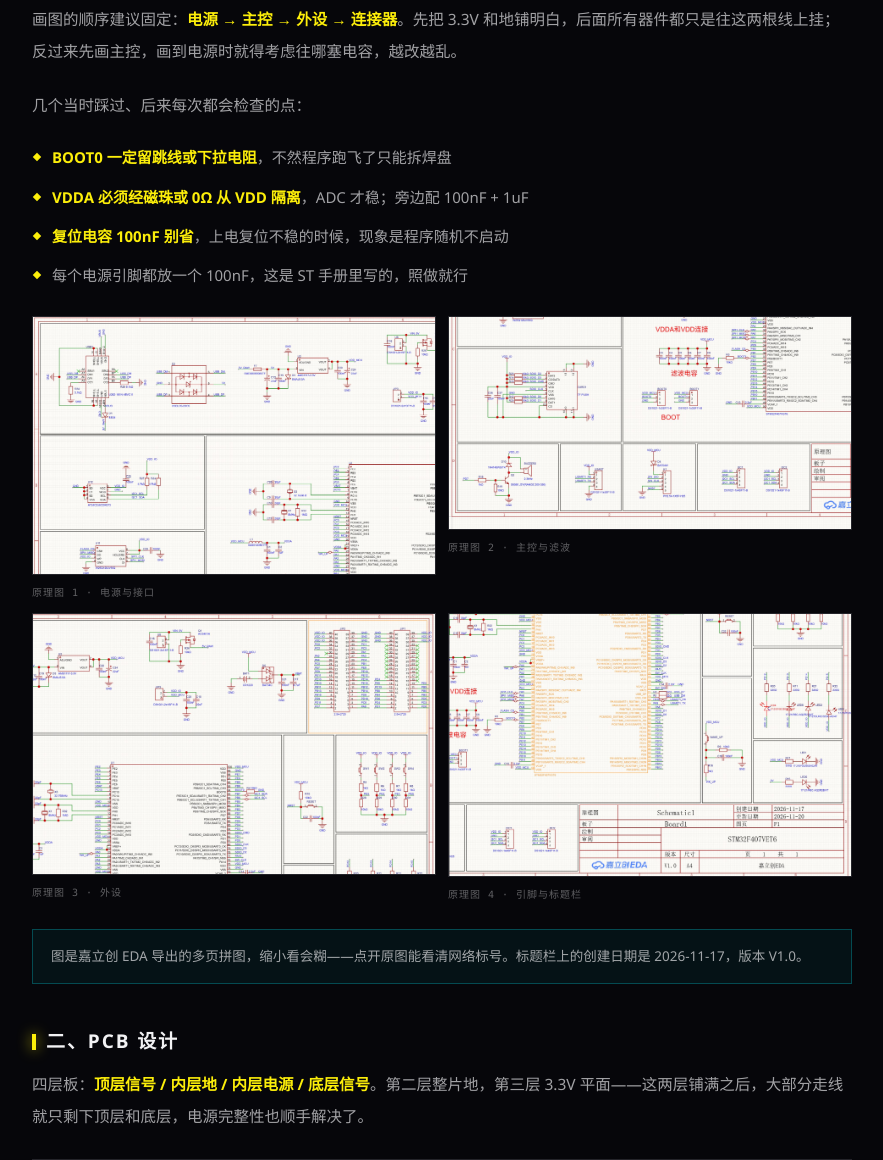
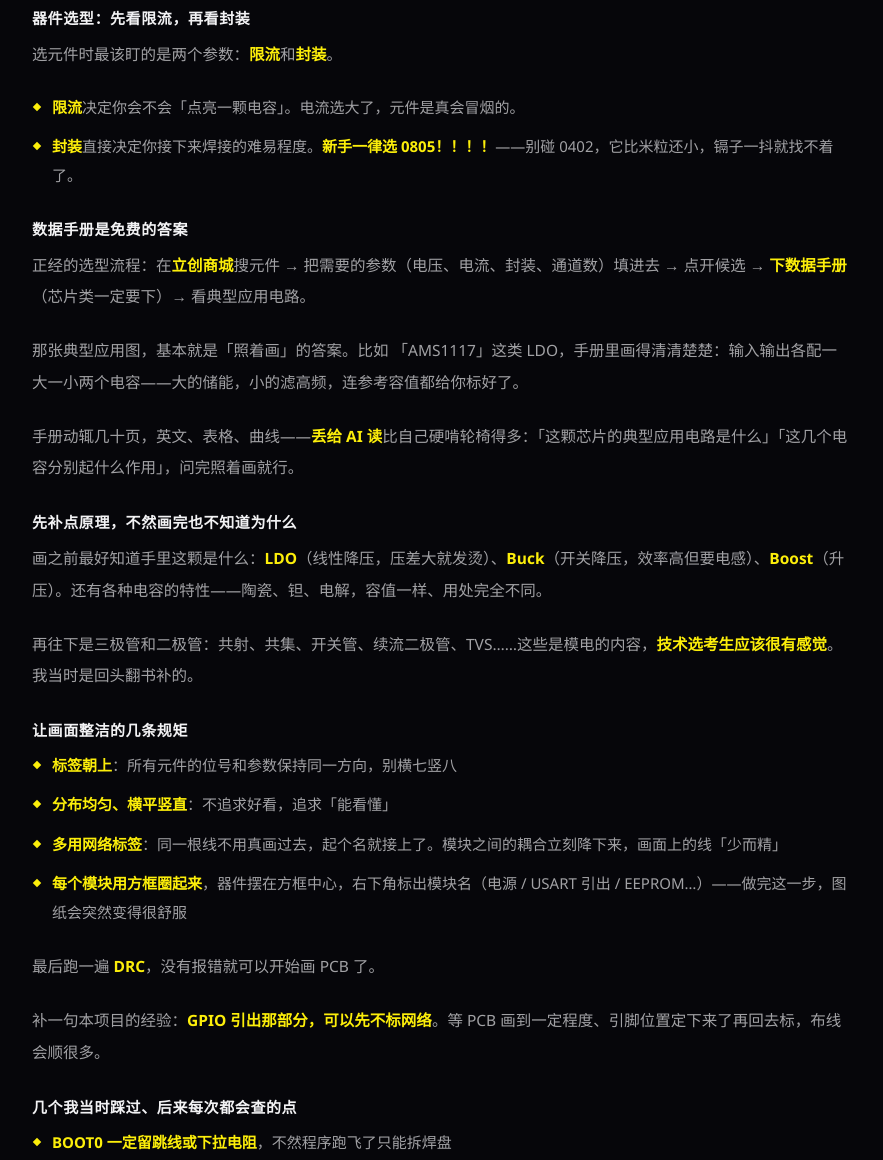
Before and after one commit to Mobius-msz/mobius-shell, a plain HTML site: page stm32-core-board.html in a window 1280 px wide. Shown: the part 1420-2580 px from the top of the page, without its empty margins (198-1081 px from the left). Drawn offline with Linux system fonts and the light colour scheme.

Commit message:
重写原理图设计一节：选型/手册/画法

```diff
--- a/stm32-core-board.html
+++ b/stm32-core-board.html
@@ -196,9 +196,43 @@ a{color:inherit;text-decoration:none}
         <li><strong>扩展</strong>：两排 2.54 排针，把能引的 GPIO 全引出来</li>
       </ul>
 
-      <p>画图的顺序建议固定：<strong>电源 → 主控 → 外设 → 连接器</strong>。先把 3.3V 和地铺明白，后面所有器件都只是往这两根线上挂；反过来先画主控，画到电源时就得考虑往哪塞电容，越改越乱。</p>
+      <h3>器件选型：先看限流，再看封装</h3>
 
-      <p>几个当时踩过、后来每次都会检查的点：</p>
+      <p>选元件时最该盯的是两个参数：<strong>限流</strong>和<strong>封装</strong>。</p>
+
+      <ul>
+        <li><strong>限流</strong>决定你会不会「点亮一颗电容」。电流选大了，元件是真会冒烟的。</li>
+        <li><strong>封装</strong>直接决定你接下来焊接的难易程度。<strong>新手一律选 0805！！！！</strong>——别碰 0402，它比米粒还小，镉子一抖就找不着了。</li>
+      </ul>
+
+      <h3>数据手册是免费的答案</h3>
+
+      <p>正经的选型流程：在<strong>立创商城</strong>搜元件 → 把需要的参数（电压、电流、封装、通道数）填进去 → 点开候选 → <strong>下数据手册</strong>（芯片类一定要下）→ 看典型应用电路。</p>
+
+      <p>那张典型应用图，基本就是「照着画」的答案。比如 「AMS1117」这类 LDO，手册里画得清清楚楚：输入输出各配一大一小两个电容——大的储能，小的滤高频，连参考容值都给你标好了。</p>
+
+      <p>手册动辄几十页，英文、表格、曲线——<strong>丢给 AI 读</strong>比自己硬啃轮椅得多：「这颗芯片的典型应用电路是什么」「这几个电容分别起什么作用」，问完照着画就行。</p>
+
+      <h3>先补点原理，不然画完也不知道为什么</h3>
+
+      <p>画之前最好知道手里这颗是什么：<strong>LDO</strong>（线性降压，压差大就发烫）、<strong>Buck</strong>（开关降压，效率高但要电感）、<strong>Boost</strong>（升压）。还有各种电容的特性——陶瓷、钽、电解，容值一样、用处完全不同。</p>
+
+      <p>再往下是三极管和二极管：共射、共集、开关管、续流二极管、TVS……这些是模电的内容，<strong>技术选考生应该很有感觉</strong>。我当时是回头翻书补的。</p>
+
+      <h3>让画面整洁的几条规矩</h3>
+
+      <ul>
+        <li><strong>标签朝上</strong>：所有元件的位号和参数保持同一方向，别横七竖八</li>
+        <li><strong>分布均匀、横平竖直</strong>：不追求好看，追求「能看懂」</li>
+        <li><strong>多用网络标签</strong>：同一根线不用真画过去，起个名就接上了。模块之间的耦合立刻降下来，画面上的线「少而精」</li>
+        <li><strong>每个模块用方框圈起来</strong>，器件摆在方框中心，右下角标出模块名（电源 / USART 引出 / EEPROM…）——做完这一步，图纸会突然变得很舒服</li>
+      </ul>
+
+      <p>最后跑一遍 <strong>DRC</strong>，没有报错就可以开始画 PCB 了。</p>
+
+      <p>补一句本项目的经验：<strong>GPIO 引出那部分，可以先不标网络</strong>。等 PCB 画到一定程度、引脚位置定下来了再回去标，布线会顺很多。</p>
+
+      <h3>几个我当时踩过、后来每次都会查的点</h3>
 
       <ul>
         <li><strong>BOOT0 一定留跳线或下拉电阻</strong>，不然程序跑飞了只能拆焊盘</li>
```
